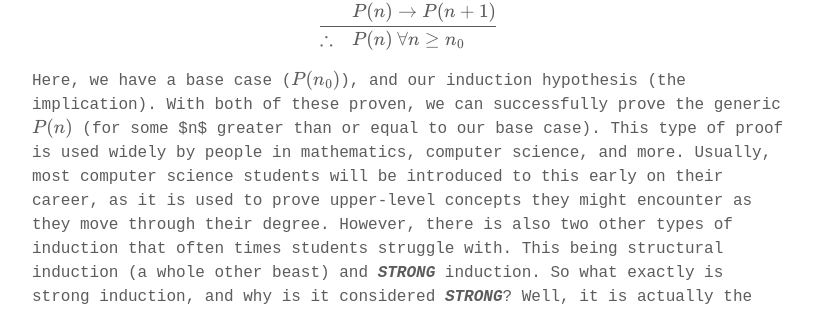
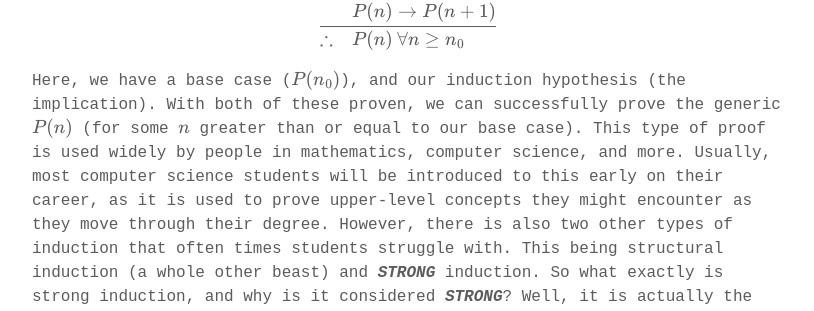
Before and after one commit to bunceandbean/bunceandbean.github.io, a Jekyll site: the page built from docs/_posts/2023-10-27-making-flippy-floppy.md, in a window 1280 px wide and 1400 px high, scrolled down 1115 px. Shown: the part 143-454 px from the top of the window, without its empty margins (232-1046 px from the left). Built offline with Jekyll 4.4.1, drawn with Linux system fonts in a browser that asks for light colours; some web fonts are replaced; formulas are drawn with MathJax 3; some of the changed text lies outside the part shown.

Commit message:
Latex Refactor

```diff
--- a/docs/_posts/2023-10-27-making-flippy-floppy.md
+++ b/docs/_posts/2023-10-27-making-flippy-floppy.md
@@ -28,7 +28,7 @@
     \therefore & P(n) \space \forall n \geq n_0
   \end{array}$$
 
-Here, we have a base case ($$P(n_0)$$), and our induction hypothesis (the implication). With both of these proven, we can successfully prove the generic $$P(n)$$ (for some $n$ greater than or equal to our base case). This type of proof is used widely by people in mathematics, computer science, and more. Usually, most computer science students will be introduced to this early on their career, as it is used to prove upper-level concepts they might encounter as they move through their degree. However, there is also two other types of induction that often times students struggle with. This being structural induction (a whole other beast) and ***STRONG*** induction. So what exactly is strong induction, and why is it considered ***STRONG***? Well, it is actually the exact same as normal induction, with one twist. Instead of one base-case, we can have _multiple_. So instead of $$n_0$$, we have $$n_0, n_1, n_2, ..., n_k$$. Having multiple base cases seems a bit redundant, but it can actually make our lives much easier. When we are making our induction hypothesis, we usually say $$\forall k \geq k_0$$, meaning we can only really work with $$k$$ when we are trying to work out our proof. Strong induction with multiple base cases gives us another tool. With strong induction, we say $$\forall \space k \geq i \geq k_0$$. Since we have values between our first base case and $$k$$, we can utilize all of these values in our proof. This is what makes strong induction so ***STRONG***.
+Here, we have a base case ($$P(n_0)$$), and our induction hypothesis (the implication). With both of these proven, we can successfully prove the generic $$P(n)$$ (for some $$n$$ greater than or equal to our base case). This type of proof is used widely by people in mathematics, computer science, and more. Usually, most computer science students will be introduced to this early on their career, as it is used to prove upper-level concepts they might encounter as they move through their degree. However, there is also two other types of induction that often times students struggle with. This being structural induction (a whole other beast) and ***STRONG*** induction. So what exactly is strong induction, and why is it considered ***STRONG***? Well, it is actually the exact same as normal induction, with one twist. Instead of one base-case, we can have _multiple_. So instead of $$n_0$$, we have $$n_0, n_1, n_2, ..., n_k$$. Having multiple base cases seems a bit redundant, but it can actually make our lives much easier. When we are making our induction hypothesis, we usually say $$\forall k \geq k_0$$, meaning we can only really work with $$k$$ when we are trying to work out our proof. Strong induction with multiple base cases gives us another tool. With strong induction, we say $$\forall \space k \geq i \geq k_0$$. Since we have values between our first base case and $$k$$, we can utilize all of these values in our proof. This is what makes strong induction so ***STRONG***.
 
 ## Making Flippy Floppy
 
@@ -50,7 +50,7 @@
 
 $$C(x, i): \mathbb{Z}_+^2 \to \{0, 1\}$$
 
-While this math seems a bit complex, it is actually pretty straightforward with some explanation. We are turning our positive integer $$x$$ into a sum of powers of two between zero and $n$ (where $$n$$ is just some integer). The difficult part appears to be the $$C$$ function. This function simply outputs a zero or a one, depending on our positive integer $$x$$, and our current $$i$$ value. The powers of two that appear in our sum are being multiplied by one, while those that are not are being multiplied by zero. The algebraic specifics of this function are a bit complex and are not actually necessary to prove our statement, thus we will leave it in the listed form. From here, we have our base cases:
+While this math seems a bit complex, it is actually pretty straightforward with some explanation. We are turning our positive integer $$x$$ into a sum of powers of two between zero and $$n$$ (where $$n$$ is just some integer). The difficult part appears to be the $$C$$ function. This function simply outputs a zero or a one, depending on our positive integer $$x$$, and our current $$i$$ value. The powers of two that appear in our sum are being multiplied by one, while those that are not are being multiplied by zero. The algebraic specifics of this function are a bit complex and are not actually necessary to prove our statement, thus we will leave it in the listed form. From here, we have our base cases:
 
 $$P(1): f(1) = 2^0\\P(2): f(2) = 2^1$$
 
```
